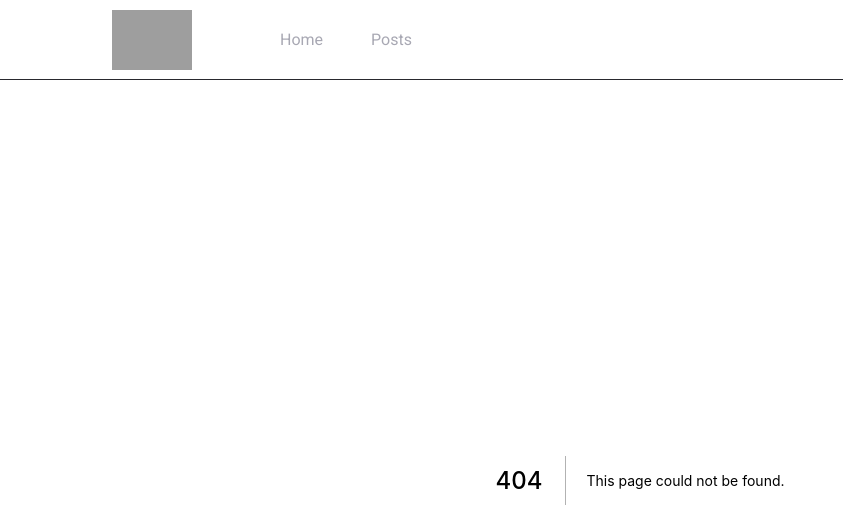
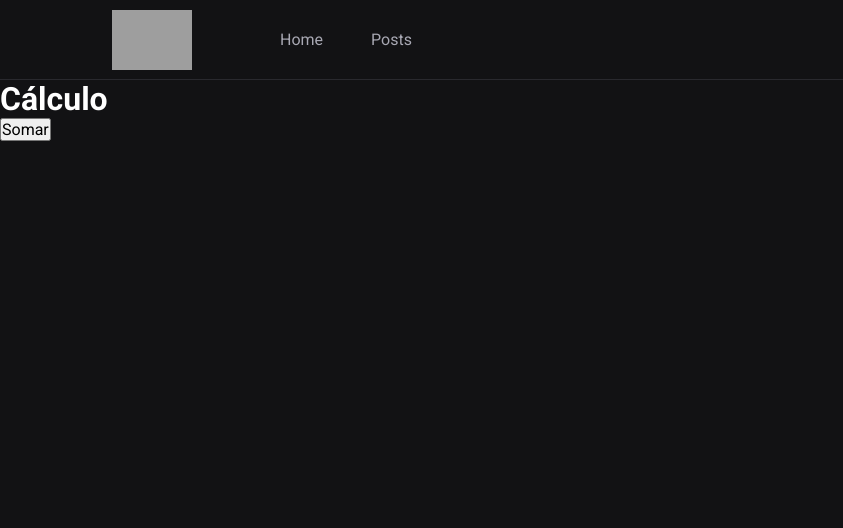
Before and after one commit to yago-codev/blog-nextjs, a Next.js app: page /calculation in a window 1280 px wide. Before the commit this address had no page. Shown: the top 528 px of the page, without its empty margins (0-843 px from the left). Built offline with nearby package versions, Linux system fonts and the light colour scheme; grey boxes are pictures that could not be loaded.

Commit message:
página criada para testar a utilização do dynamic import

```diff
--- /dev/null
+++ b/src/pages/calculation.tsx
@@ -0,0 +1,13 @@
+export default function Calculation() {
+  const handleSum = async () => {
+    const { sum } = (await import('../libs/calc')).default;
+    alert(sum(3, 5));
+  };
+
+  return (
+    <div>
+      <h1>Cálculo</h1>
+      <button onClick={handleSum}>Somar</button>
+    </div>
+  );
+}
```
